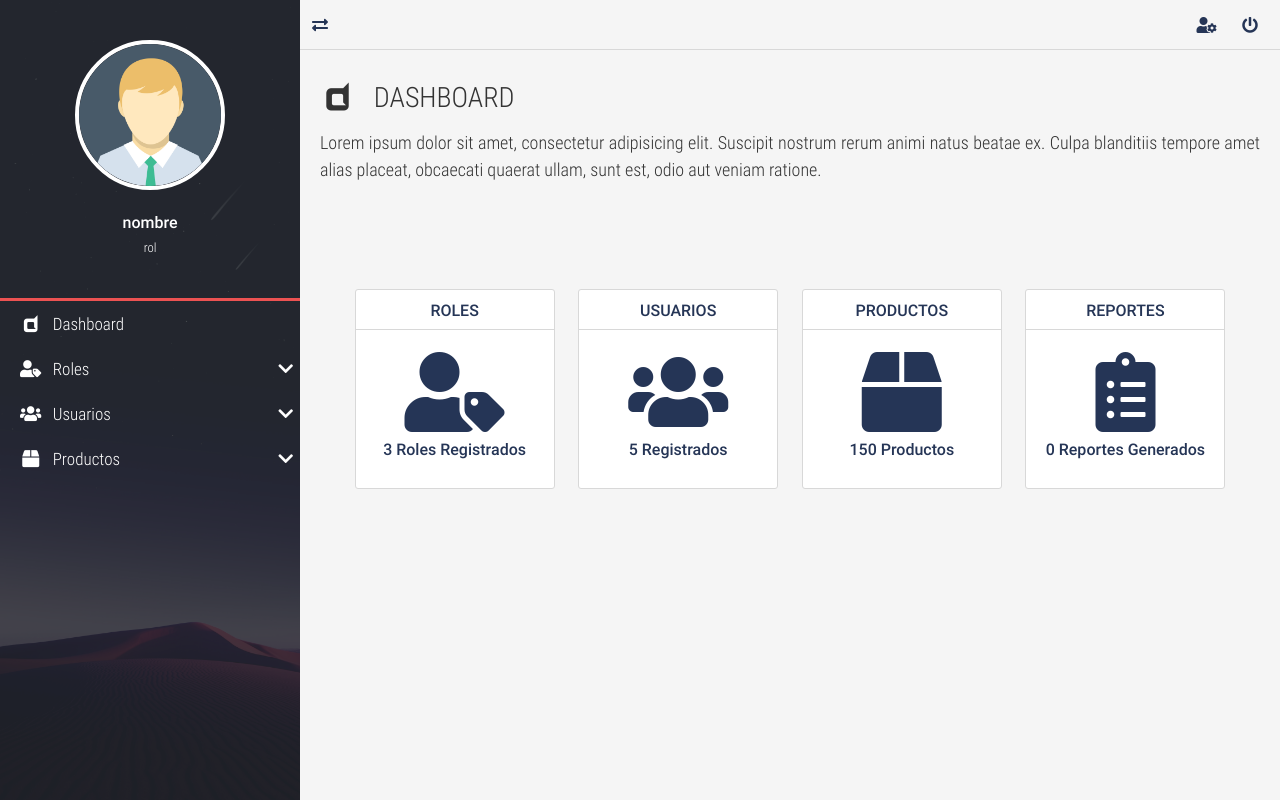
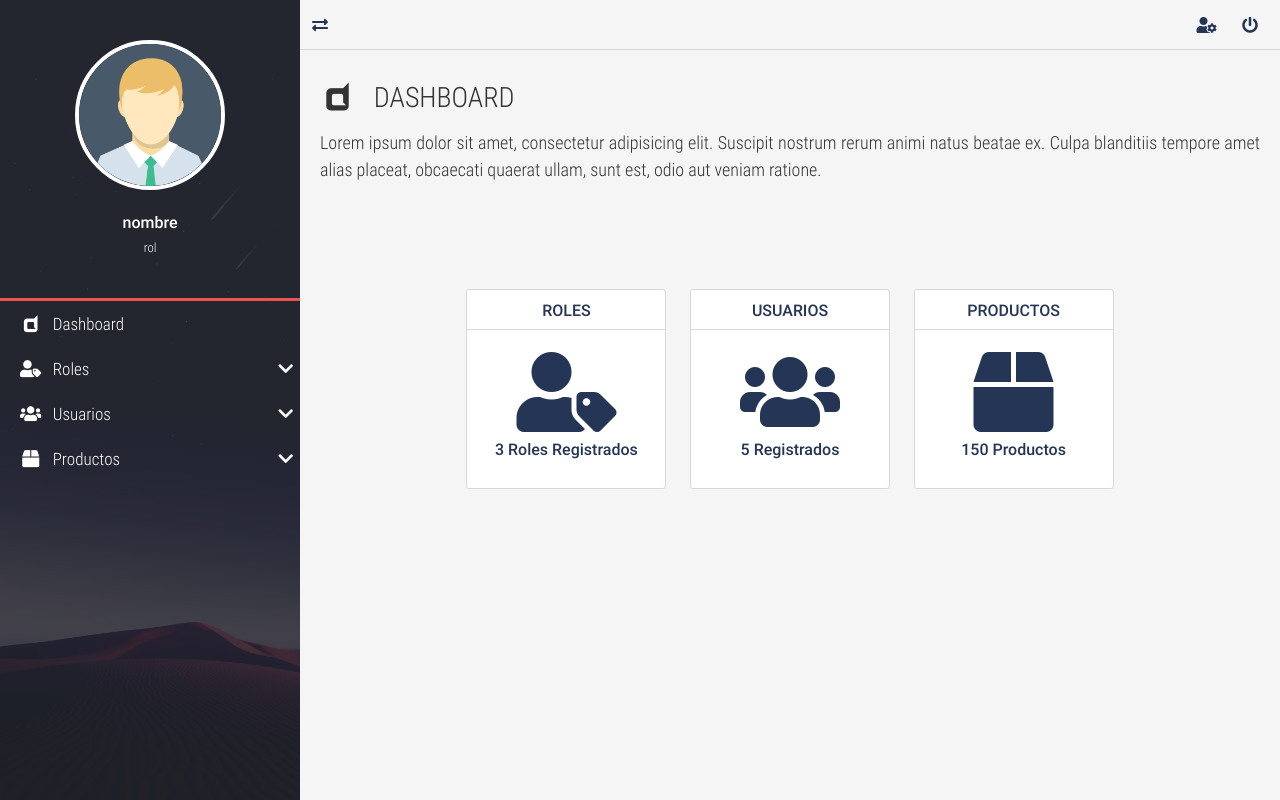
Before and after one commit to Jose-Bohorquez/seller, a PHP site: page /pentland/index.php?c=Dashboard in a window 1280 px wide. Run offline with PHP 8.4, Linux system fonts and the light colour scheme; the visitor is signed in with stand-in values (Sample User, id 1).

Commit message:
ajustando redireccion

```diff
--- a/views/dashboard/modules/4_contenido.php
+++ b/views/dashboard/modules/4_contenido.php
@@ -30,7 +30,7 @@
     </a>
 
     <!-- Productos Card -->
-    <a href="product-list.html" class="tile">
+    <a href="?c=Products&a=read_products" class="tile">
         <div class="tile-tittle">Productos</div>
         <div class="tile-icon">
             <i class="fas fa-box fa-fw"></i>
@@ -39,12 +39,12 @@
     </a>
 
     <!-- Reportes Card -->
-    <a href="reports.html" class="tile">
+    <!-- <a href="reports.html" class="tile">
         <div class="tile-tittle">Reportes</div>
         <div class="tile-icon">
             <i class="fas fa-clipboard-list fa-fw"></i>
             <p>0 Reportes Generados</p>
         </div>
-    </a>
+    </a> -->
 
 </div>
```
